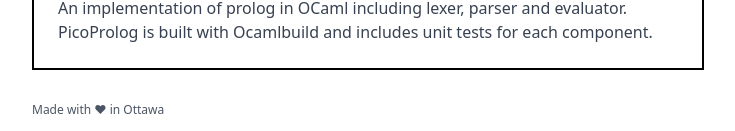
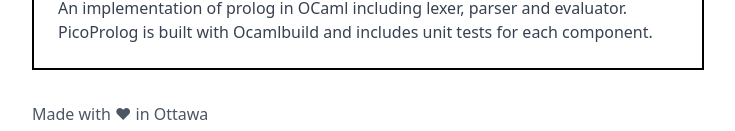
Before and after one commit to zzehli/zzehli.github.io, a plain HTML site: page index.html in a window 1280 px wide. Shown: the part 1168-1299 px from the top of the page, without its empty margins (144-879 px from the left). Drawn offline with Linux system fonts and the light colour scheme.

Commit message:
adjust footer size

```diff
--- a/index.html
+++ b/index.html
@@ -101,7 +101,7 @@
             </div>
         </div>
 
-    <p class = "pt-8 pb-2 text-gray-600 sm:text-xs">Made with &#9829; in Ottawa</p>
+    <p class = "pt-8 pb-2 text-gray-600 text-sm md:text-base">Made with &#9829; in Ottawa</p>
 
     </div>
 
```
Also changed, not shown: css/style.css.
